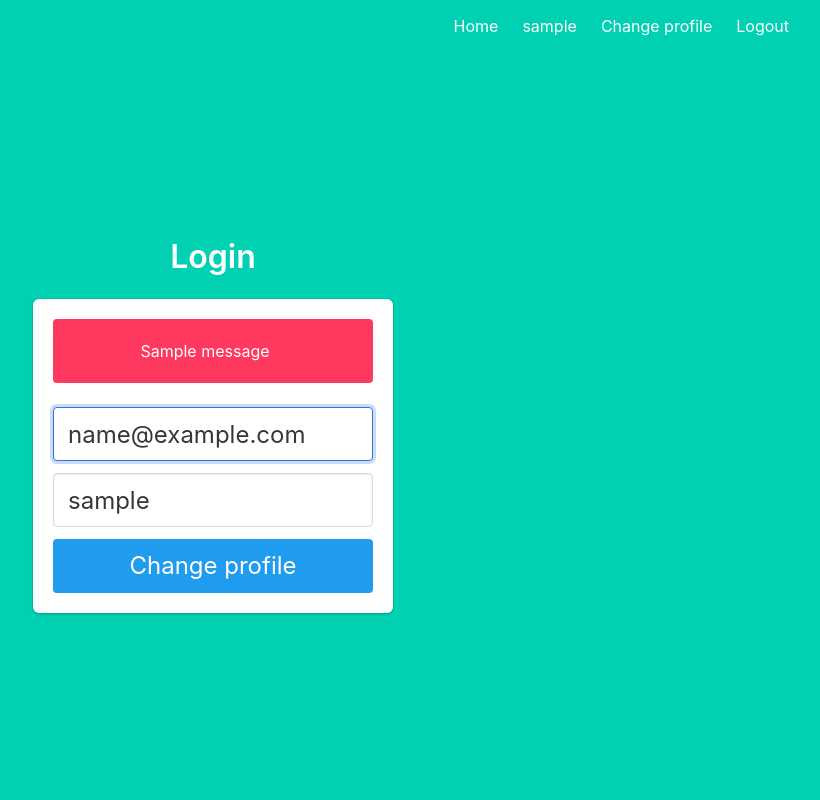
After one commit to Andrew-157/flask_practice_1, a Flask app: page /auth/change_profile/ in a window 1280 px wide. The commit adds this page. Shown: the whole page, without its empty margins (427-1247 px from the left). Run offline with Flask 3, Linux system fonts and the light colour scheme; a user stored in the database is signed in; tables that the repository leaves empty hold one stand-in row (values such as "Sample post"); one stand-in notice (Sample message) is shown.

Commit message:
Change profile view

```diff
--- a/app/auth.py
+++ b/app/auth.py
@@ -1,6 +1,6 @@
 from flask import Blueprint, render_template, redirect, url_for, request, flash
 from werkzeug.security import generate_password_hash, check_password_hash
-from flask_login import login_user, login_required, logout_user
+from flask_login import login_user, login_required, logout_user, current_user
 from .models import User
 from . import db
 
@@ -79,3 +79,39 @@ def login():
 def logout():
     logout_user()
     return redirect(url_for('main.index'))
+
+
+@bp.route('/change_profile/', methods=['GET', 'POST'])
+@login_required
+def change_profile():
+    if request.method == 'POST':
+        username = request.form['username']
+        email = request.form['email']
+        errors = False
+
+        if not email:
+            flash('Enter your new email.')
+            errors = True
+        if not username:
+            flash('Enter your new username.')
+            errors = True
+        user_with_email = User.query.filter_by(email=email).first()
+        user_with_username = User.query.filter_by(username=username).first()
+
+        if user_with_email and (user_with_email != current_user):
+            flash('User with this email already exists.')
+            errors = True
+        if user_with_username and (user_with_username != current_user):
+            flash('User with this username already exists.')
+            errors = True
+
+        if errors:
+            return redirect(url_for('auth.change_profile'))
+
+        current_user.username = username
+        current_user.email = email
+        db.session.commit()
+
+        return redirect(url_for('main.index'))
+
+    return render_template('auth/change_profile.html')
--- /dev/null
+++ b/app/templates/auth/change_profile.html
@@ -0,0 +1,33 @@
+{% extends "base.html" %}
+
+{% block content %}
+<div class="column is-4 is-offset-4">
+    <h3 class="title">Login</h3>
+    <div class="box">
+        {% with messages = get_flashed_messages() %}
+        {% if messages %}
+        {% for message in messages%}
+        <div class="notification is-danger">
+            {{ message }}
+        </div>
+        {% endfor %}
+        {% endif %}
+        {% endwith %}
+        <form method="POST" action="{{ url_for('auth.change_profile') }}">
+            <div class="field">
+                <div class="control">
+                    <input value="{{ current_user.email }}" class="input is-large" type="email" name="email"
+                        autofocus="" placeholder="Your new email">
+                </div>
+            </div>
+            <div class="field">
+                <div class="control">
+                    <input value="{{ current_user.username }}" class="input is-large" type="text" name="username"
+                        autofocus="" placeholder="Your new username">
+                </div>
+            </div>
+            <button class="button is-block is-info is-large is-fullwidth">Change profile</button>
+        </form>
+    </div>
+</div>
+{% endblock %}
--- a/app/templates/base.html
+++ b/app/templates/base.html
@@ -23,6 +23,12 @@
                             <a href="{{ url_for('main.profile') }}" class="navbar-item">
                                 {{ current_user.username }}
                             </a>
+                            <a href="{{ url_for('auth.change_profile') }}" class="navbar-item">
+                                Change profile
+                            </a>
+                            <a href="{{ url_for('auth.logout') }}" class="navbar-item">
+                                Logout
+                            </a>
                             {% endif %}
                             {% if not current_user.is_authenticated %}
                             <a href="{{ url_for('auth.login') }}" class="navbar-item">
@@ -30,11 +36,6 @@
                             </a>
                             <a href="{{ url_for('auth.signup') }}" class="navbar-item">
                                 Sign Up
-                            </a>
-                            {% endif %}
-                            {% if current_user.is_authenticated %}
-                            <a href="{{ url_for('auth.logout') }}" class="navbar-item">
-                                Logout
                             </a>
                             {% endif %}
                         </div>
```
